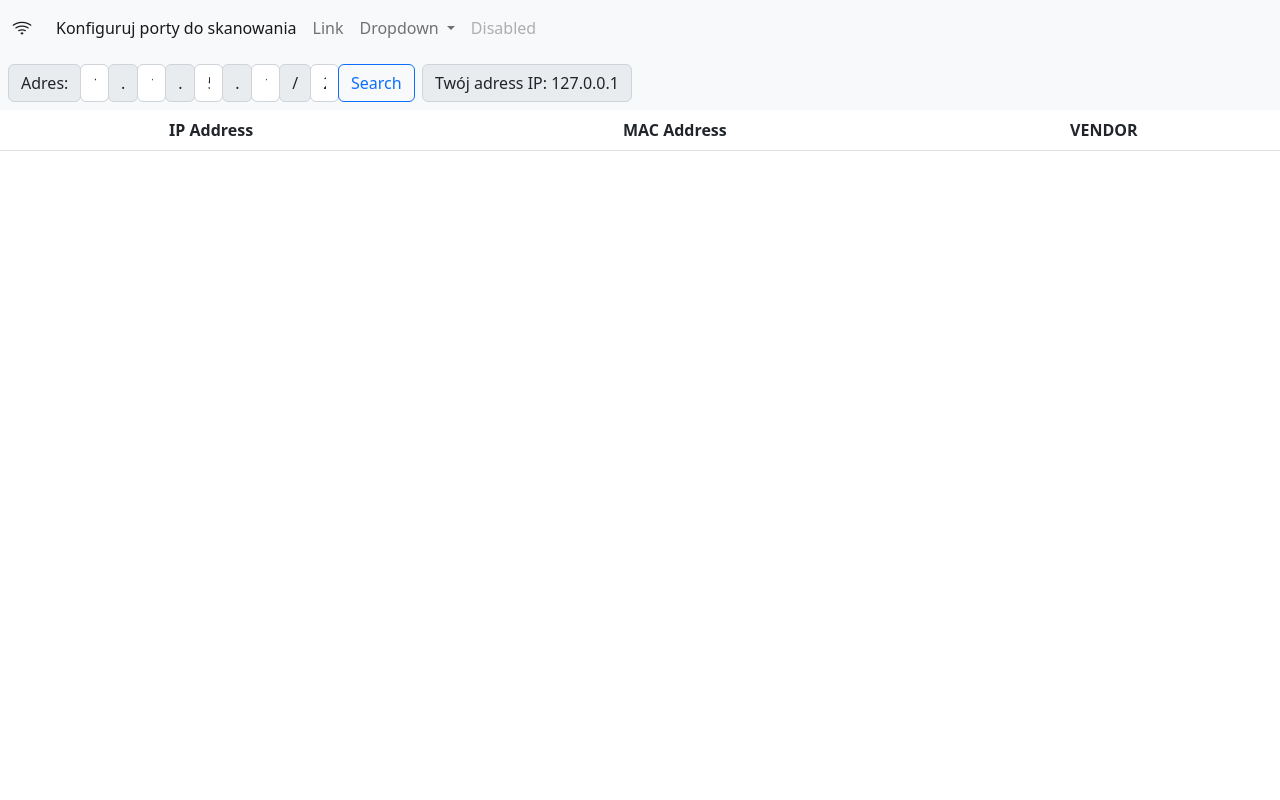
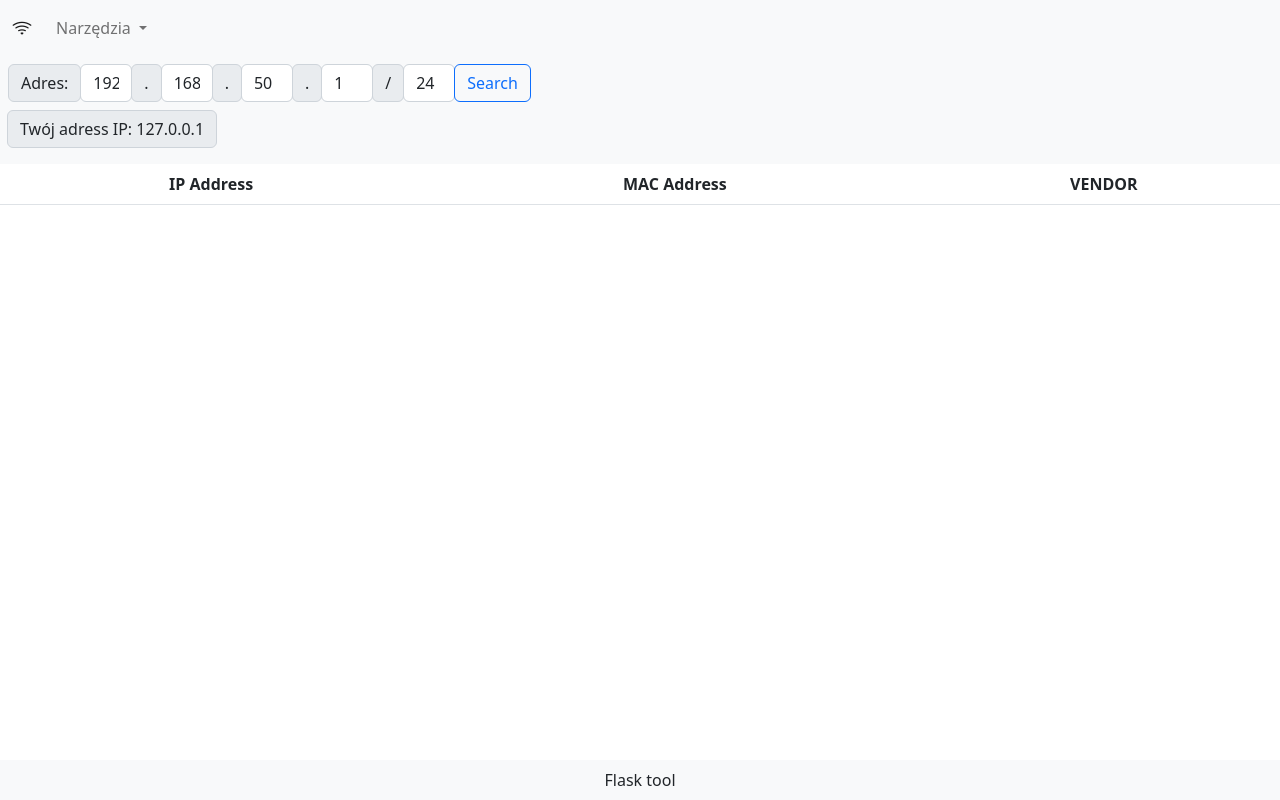
Before and after one commit to KulpinskiPatryk/NetworkToolFlask, a Flask app: page / in a window 1280 px wide. Run offline with Flask 2, Linux system fonts and the light colour scheme; lists and menus that the app fills with data are empty.

Commit message:
Updated for mac

```diff
--- a/main.py
+++ b/main.py
@@ -57,12 +57,15 @@ def scan(ip, vendor_list):
 def ping_req(ip):
     ping_data = ping(ip, verbose=True)
     ping_text = str(ping_data)
-    d = 'ms'
-    ping_list = [e + d for e in ping_text.split(d) if e]
-    ping_list = [e.strip('\n\r') for e in ping_list]
-    ping_list = [e.strip('\r') for e in ping_list]
-    ping_list = [e.strip('\n') for e in ping_list]
-    return ping_list
+    if "Request timed out" in ping_text:
+        return "Request timed out"
+    else:
+        d = 'ms'
+        ping_list = [e + d for e in ping_text.split(d) if e]
+        ping_list = [e.strip('\n\r') for e in ping_list]
+        ping_list = [e.strip('\r') for e in ping_list]
+        ping_list = [e.strip('\n') for e in ping_list]
+        return ping_list
 
 
 # Port Scanner
--- a/templates/base.html
+++ b/templates/base.html
@@ -18,15 +18,9 @@
             </button>
             <div class="collapse navbar-collapse" id="navbarSupportedContent">
               <ul class="navbar-nav me-auto mb-2 mb-lg-0">
-                <li class="nav-item">
-                  <a class="nav-link active" aria-current="page" href="/configure_ports/">Konfiguruj porty do skanowania</a>
-                </li>
-                <li class="nav-item">
-                  <a class="nav-link" href="#">Link</a>
-                </li>
                 <li class="nav-item dropdown">
                   <a class="nav-link dropdown-toggle" href="#" id="navbarDropdown" role="button" data-bs-toggle="dropdown" aria-expanded="false">
-                    Dropdown
+                    Narzędzia
                   </a>
                   <ul class="dropdown-menu" aria-labelledby="navbarDropdown">
                     <li><a class="dropdown-item" href="/configure_ports/">Konfiguruj porty do skanowania</a></li>
@@ -35,15 +29,14 @@
                     <li><a class="dropdown-item" href="#">Something else here</a></li>
                   </ul>
                 </li>
-                <li class="nav-item">
-                  <a class="nav-link disabled">Disabled</a>
-                </li>
               </ul>
             </div>
           </div>
         </nav>
       {% block body %}
       {% endblock %}
+        <div style="height:50px"></div>
+        <footer class="footer fixed-bottom p-2 mt-auto text-center bg-light"> Flask tool</footer>
 
 <!-- JavaScript Bundle with Popper -->
 <script src="https://cdn.jsdelivr.net/npm/bootstrap@5.2.0-beta1/dist/js/bootstrap.bundle.min.js" integrity="sha384-pprn3073KE6tl6bjs2QrFaJGz5/SUsLqktiwsUTF55Jfv3qYSDhgCecCxMW52nD2" crossorigin="anonymous"></script>
--- a/templates/index.html
+++ b/templates/index.html
@@ -8,39 +8,40 @@
                 <div class="input-group-prepend">
                   <span class="input-group-text">Adres:</span>
                 </div>
-                <div class="col">
+                <div class="col-1">
                   <input type="text" class="form-control" placeholder="192" value="192" name="ip1" />
                 </div>
                 <div class="input-group-prepend">
                   <span class="input-group-text">.</span>
                 </div>
-                <div class="col">
+                <div class="col-1">
                   <input type="text" class="form-control" placeholder="168" value="168" name="ip2" />
                 </div>
                 <div class="input-group-prepend">
                   <span class="input-group-text">.</span>
                 </div>
-                <div class="col">
+                <div class="col-1">
                   <input type="text" class="form-control" placeholder="0" value="50" name="ip3" />
                 </div>
                 <div class="input-group-prepend">
                   <span class="input-group-text">.</span>
                 </div>
-                <div class="col">
+                <div class="col-1">
                   <input type="text" class="form-control" placeholder="1" value="1" name="ip4" />
                 </div>
                 <div class="input-group-prepend">
                   <span class="input-group-text">/</span>
                 </div>
-                <div class="col">
+                <div class="col-1">
                   <input type="text" class="form-control" placeholder="24" value="24" name="ipwide" />
                 </div>
                 <div class="col">
                   <button class="btn btn-outline-primary" type="submit">Search</button>
                 </div>
-                &nbsp;&nbsp;
-                <div class="input-group-prepend">
-                  <span class="input-group-text"> Twój adress IP: {{my_ip_address}}</span>
+                <div class="pt-2 pb-2">
+                  <div class="input-group-prepend">
+                    <span class="input-group-text"> Twój adress IP: {{my_ip_address}}</span>
+                  </div>
                 </div>
               </div>
             </div>
```
Also changed, not shown: templates/actions.html (+10 -7 lines).
